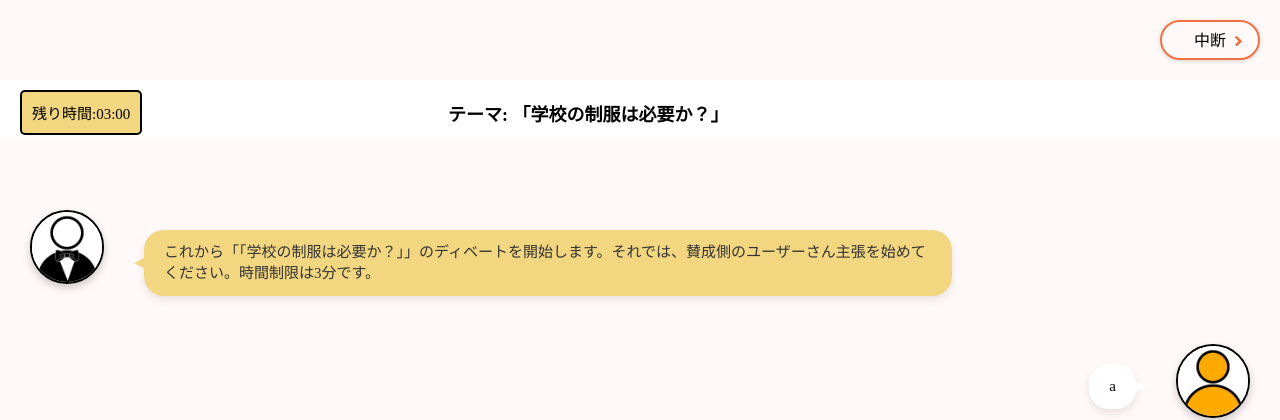
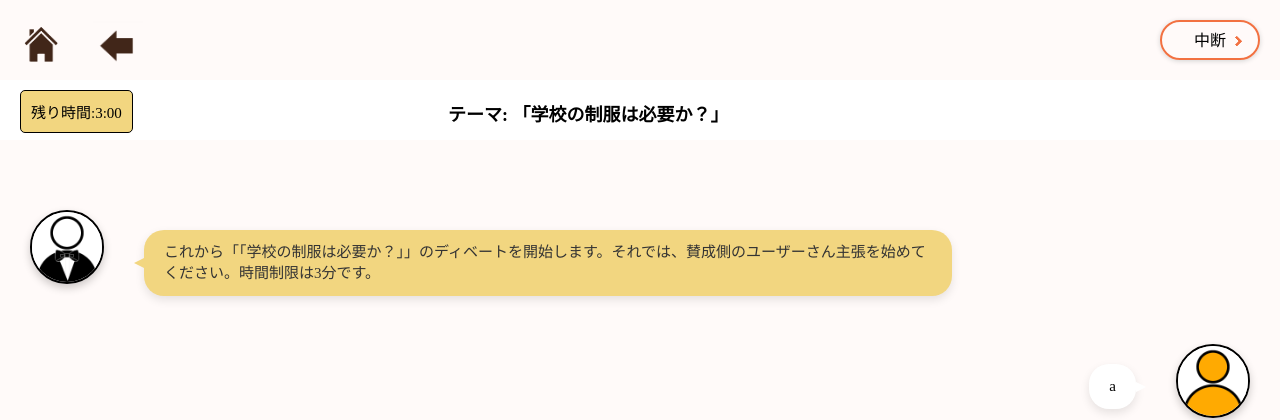
Before and after one commit to WaffleCollege/debuggers, a Flask app: page /debate/debate in a window 1280 px wide. Shown: the top 420 px of the page. Run offline with Flask 3, Linux system fonts and the light colour scheme.

Commit message:
ディベート画面修正版です。アイコン画像なども作成しました。

```diff
--- a/debate.py
+++ b/debate.py
@@ -131,6 +131,16 @@ def progress_debate():
 def stop_debate():
     print("Debate stopped")
     return redirect(url_for('home'))
+#ホーム画面に戻る
+@debate_bp.route('/home', methods=['POST'])
+def home_debate():
+    print("Back to home")
+    return redirect(url_for('home'))
+#前に戻る
+@debate_bp.route('/back', methods=['POST'])
+def back_debate():
+    print("Back to previous screen")
+    return redirect(url_for('setting'))
 
 @debate_bp.route('/evaluation', methods=['GET'])
 def show_evaluation():
--- a/static/debate.css
+++ b/static/debate.css
@@ -8,8 +8,31 @@
     font-weight: bold;
     height: auto; /* 高さを自動調整 */
 }
+/* 横並びアイコン用のコンテナ */
+.header-links-container {
+    display: flex;
+    align-items: center;  /* アイコンを垂直中央揃え */
+    justify-content: flex-start; /* 左揃え */
+
+    position: absolute;
+    top: 20px; /* 上端に配置 */
+    left: 10px; /* 左端に配置 */
+    z-index: 10; /* 他の要素よりも前面に表示 */
+}
 .debate-dialog{
     margin-top: 100px;
+}
+.header-link {
+    border: none;
+    margin-right: 15px; /* アイコンの間隔 */
+    display: inline-block;
+    background: transparent;
+}
+
+.header-icon {
+    width: 50px; /* アイコンのサイズ */
+    height: 50px;
+    transition: transform 0.3s;
 }
 
     .interrupt{
@@ -85,7 +108,7 @@
     padding: 10px;
     color: black;
     background: #f2d680;
-    border: 2px solid black;
+    border:1px solid black;
     border-radius: 5px;
     text-align: center;
 }
--- a/templates/debate.html
+++ b/templates/debate.html
@@ -10,7 +10,23 @@
 <body>
     <header>
 
-            <div class="header-buttons">
+    <div class="header-buttons">
+        <div class="header-links-container">
+<!-- ホーム画面に戻るアイコン -->
+<form action="{{ url_for('debate.home_debate') }}" method="POST" class="button-form">
+    <button type="submit" class="header-link">
+        <img src="{{ url_for('static', filename='images/home_icon.png') }}" alt="Home アイコン" class="header-icon">
+    </button>
+</form>
+
+<!-- 戻る アイコン -->
+<form action="{{ url_for('debate.back_debate') }}" method="POST" class="button-form">
+    <button type="submit" class="header-link">
+        <img src="{{ url_for('static', filename='images/back_icon.png') }}" alt="戻る アイコン" class="header-icon">
+    </button>
+</form>
+</div>
+        <!-- 中断ボタン -->
                 <form action="{{ url_for('debate.stop_debate') }}" method="POST" class="button-form">
                     <button type="submit" class="interrupt">中断</button>
                 </form>
@@ -19,7 +35,7 @@
 
     <main>
         <div class="time-theme">
-            <p id="time">残り時間:03:00</p>
+            <p id="time">残り時間:3:00</p>
             <p class="theme">テーマ: {{ debate.topic or "未設定" }}</p>
         </div>
 
```
Also changed, not shown: static/images/back_icon.png (added), static/images/home_icon.png (added).
